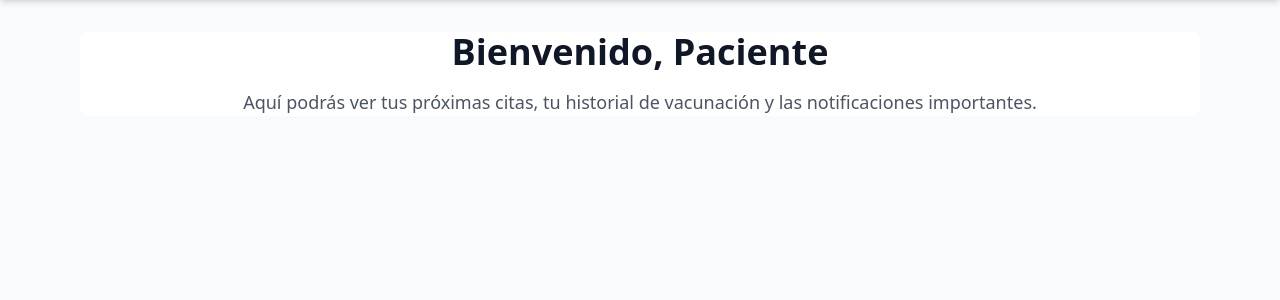
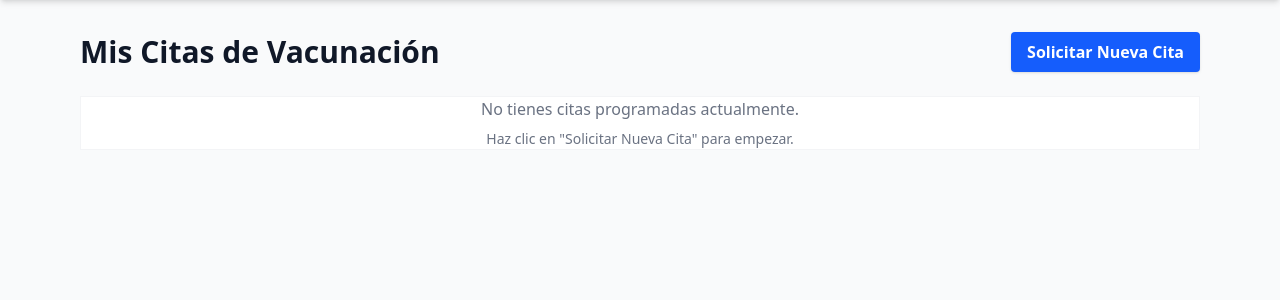
Before and after one commit to kh12v/disenio_software_grupo7, a Flask app: page /patient_dashboard in a window 1280 px wide. Shown: the part 65-365 px from the top of the page. Run offline with Flask 3, Linux system fonts and the light colour scheme; a user stored in the database is signed in.

Commit message:
appointments

```diff
--- a/tuvacunaApp/app/models.py
+++ b/tuvacunaApp/app/models.py
@@ -90,6 +90,9 @@ class EspecialistaSalud(db.Model):
     nombres = db.Column(db.String(100))
     apellidos = db.Column(db.String(100))
     especialidad = db.Column(db.String(100))
+    centro_id = db.Column(db.Integer, db.ForeignKey('centro_vacunacion.id'))
+
+    centro = db.relationship('CentroVacunacion', backref=db.backref('especialistas', lazy=True))
 
 class Vacunacion(db.Model):
     id = db.Column(db.Integer, primary_key=True)
--- a/tuvacunaApp/app/routes.py
+++ b/tuvacunaApp/app/routes.py
@@ -1,50 +1,107 @@
 from flask import render_template, redirect, url_for, flash, request, session
 from app import app, db
-from app.models import Persona, Organizador, EspecialistaSalud, Paciente
+from app.models import Persona, Organizador, EspecialistaSalud, Paciente, Campana, CentroVacunacion, Cita
 from flask_login import current_user, login_user, logout_user, login_required
 from urllib.parse import urlsplit
 import re
+from datetime import datetime
 
 @app.route('/')
 @app.route('/index')
-@login_required
 def index():
-    return render_template('index.html', title='Inicio')
+    if not current_user.is_authenticated:
+        return redirect(url_for('login'))
+
+    role = session.get('role')
+    if role == 'organizador':
+        return redirect(url_for('organizador_dashboard'))
+    elif role == 'especialista':
+        return redirect(url_for('especialista_dashboard'))
+    else:
+        return redirect(url_for('patient_dashboard'))
 
 @app.route('/campaigns')
 def campaigns():
-    campaigns = [
-        {
-            'name': 'Campaña de invierno',
-            'description': 'Vacunación contra influenza para adultos mayores y personas de riesgo.',
-            'start_date': '2026-07-01',
-            'end_date': '2026-07-31',
-            'status': 'Activa',
-            'registered_people_count': 842
-        },
-        {
-            'name': 'Campaña escolar',
-            'description': 'Aplicación de vacunas para estudiantes del sistema escolar municipal.',
-            'start_date': '2026-08-10',
-            'end_date': '2026-08-20',
-            'status': 'Próximamente',
-            'registered_people_count': 324
-        },
-        {
-            'name': 'Campaña comunitaria',
-            'description': 'Atención en centros comunales para la vacunación de la comunidad.',
-            'start_date': '2026-09-01',
-            'end_date': '2026-09-15',
-            'status': 'Programada',
-            'registered_people_count': 118
-        }
-    ]
+    campaigns_data = Campana.query.all()
+    # Format dates as strings for the template
+    formatted_campaigns = []
+    for c in campaigns_data:
+        formatted_campaigns.append({
+            'name': c.nombre_campana,
+            'description': f'Enfermedad objetivo: {c.enfermedad_objetivo}. Población: {c.poblacion_objetivo}',
+            'start_date': c.fecha_inicio.strftime('%Y-%m-%d'),
+            'end_date': c.fecha_fin.strftime('%Y-%m-%d'),
+            'status': 'Activa' if c.fecha_inicio <= datetime.now().date() <= c.fecha_fin else 'Programada' if c.fecha_inicio > datetime.now().date() else 'Finalizada',
+            'registered_people_count': 0 # Mock count for now
+        })
     return render_template(
         'campaigns.html',
         title='Campañas de vacunación',
-        campaigns=campaigns
+        campaigns=formatted_campaigns
     )
 
+@app.route('/request_appointment', methods=['GET', 'POST'])
+@login_required
+def request_appointment():
+    if session.get('role') != 'patient':
+        flash('Debes ingresar como paciente para solicitar una cita.')
+        return redirect(url_for('index'))
+
+    campanas = Campana.query.all()
+    centros = CentroVacunacion.query.all()
+
+    # Simulated dates/times as requested
+    horarios_simulados = [
+        {'fecha': '2026-07-02', 'hora': '16:00'},
+        {'fecha': '2026-07-03', 'hora': '10:00'},
+        {'fecha': '2026-07-04', 'hora': '14:30'}
+    ]
+
+    # Get booked appointments to pass to frontend
+    citas_agendadas = Cita.query.all()
+    citas_ocupadas_por_centro = {}
+    for c in citas_agendadas:
+        centro_id_str = str(c.centro_id)
+        if centro_id_str not in citas_ocupadas_por_centro:
+            citas_ocupadas_por_centro[centro_id_str] = []
+        citas_ocupadas_por_centro[centro_id_str].append(f"{c.fecha.strftime('%Y-%m-%d')} {c.hora.strftime('%H:%M')}")
+
+    if request.method == 'POST':
+        centro_id = request.form.get('centro_id')
+        horario_seleccionado = request.form.get('horario')
+
+        if not centro_id or not horario_seleccionado:
+            flash('Por favor completa todos los campos.')
+            return redirect(url_for('request_appointment'))
+
+        fecha_str, hora_str = horario_seleccionado.split(' ')
+        fecha_obj = datetime.strptime(fecha_str, '%Y-%m-%d').date()
+        hora_obj = datetime.strptime(hora_str, '%H:%M').time()
+
+        # Check if already booked
+        cita_existente = Cita.query.filter_by(centro_id=centro_id, fecha=fecha_obj, hora=hora_obj).first()
+        if cita_existente:
+            flash('Lo sentimos, este horario ya está reservado para el centro seleccionado.')
+            return redirect(url_for('request_appointment'))
+
+        paciente = Paciente.query.filter_by(rut=current_user.rut).first()
+        especialista = EspecialistaSalud.query.filter_by(centro_id=centro_id).first()
+
+        nueva_cita = Cita(
+            fecha=fecha_obj,
+            hora=hora_obj,
+            estado_cita='Pendiente',
+            centro_id=centro_id,
+            paciente_id=paciente.id,
+            especialista_id=especialista.id if especialista else None
+        )
+        db.session.add(nueva_cita)
+        db.session.commit()
+
+        flash('¡Cita solicitada exitosamente!')
+        return redirect(url_for('patient_dashboard'))
+
+    return render_template('request_appointment.html', title='Solicitar Cita', campanas=campanas, centros=centros, horarios=horarios_simulados, citas_ocupadas_por_centro=citas_ocupadas_por_centro)
 @app.route('/login', methods=['GET', 'POST'])
 def login():
     if current_user.is_authenticated:
@@ -117,7 +174,12 @@ def choose_role():
 @app.route('/patient_dashboard')
 @login_required
 def patient_dashboard():
-    return render_template('patient_dashboard.html', title='Panel de Paciente')
+    paciente = Paciente.query.filter_by(rut=current_user.rut).first()
+    citas = []
+    if paciente:
+        citas = Cita.query.filter_by(paciente_id=paciente.id).all()
+
+    return render_template('patient_dashboard.html', title='Panel de Paciente', citas=citas)
 
 @app.route('/especialista_dashboard')
 @login_required
--- a/tuvacunaApp/app/templates/patient_dashboard.html
+++ b/tuvacunaApp/app/templates/patient_dashboard.html
@@ -3,9 +3,47 @@
 {% block content %}
 <div class="max-w-7xl mx-auto py-6 sm:px-6 lg:px-8">
     <div class="px-4 py-6 sm:px-0">
-        <div class="border-4 border-dashed border-gray-200 rounded-lg h-96 flex flex-col items-center justify-center bg-white p-8">
-            <h1 class="text-4xl font-bold text-gray-800 mb-4">Bienvenido, Paciente</h1>
-            <p class="text-lg text-gray-600 text-center">Aquí podrás ver tus próximas citas, tu historial de vacunación y las notificaciones importantes.</p>
+        <div class="flex justify-between items-center mb-6">
+            <h1 class="text-3xl font-bold text-gray-900">Mis Citas de Vacunación</h1>
+            <a href="{{ url_for('request_appointment') }}" class="btn-primary bg-blue-600 hover:bg-blue-500 focus:ring-blue-500 py-2 px-4 rounded text-white font-bold shadow-sm">
+                Solicitar Nueva Cita
+            </a>
+        </div>
+
+        <div class="bg-white shadow overflow-hidden sm:rounded-md border border-gray-100">
+            {% if citas %}
+            <ul class="divide-y divide-gray-200">
+                {% for cita in citas %}
+                <li>
+                    <div class="px-4 py-4 sm:px-6 flex items-center justify-between">
+                        <div class="flex flex-col">
+                            <p class="text-sm font-medium text-blue-600 truncate">
+                                {{ cita.centro.nombre_centro }}
+                            </p>
+                            <p class="mt-2 flex items-center text-sm text-gray-500">
+                                {{ cita.centro.direccion }}
+                            </p>
+                        </div>
+                        <div class="flex flex-col items-end">
+                            <div class="flex items-center space-x-2">
+                                <span class="px-2 inline-flex text-xs leading-5 font-semibold rounded-full bg-yellow-100 text-yellow-800">
+                                    {{ cita.estado_cita }}
+                                </span>
+                            </div>
+                            <div class="mt-2 text-sm text-gray-500">
+                                <p>Fecha: <span class="font-bold text-gray-700">{{ cita.fecha.strftime('%d/%m/%Y') }}</span> a las <span class="font-bold text-gray-700">{{ cita.hora.strftime('%H:%M') }}</span></p>
+                            </div>
+                        </div>
+                    </div>
+                </li>
+                {% endfor %}
+            </ul>
+            {% else %}
+            <div class="p-8 text-center text-gray-500">
+                <p>No tienes citas programadas actualmente.</p>
+                <p class="mt-2 text-sm">Haz clic en "Solicitar Nueva Cita" para empezar.</p>
+            </div>
+            {% endif %}
         </div>
     </div>
 </div>
--- a/tuvacunaApp/run.py
+++ b/tuvacunaApp/run.py
@@ -1,9 +1,25 @@
 from app import app, db
-from app.models import Persona, Organizador, EspecialistaSalud, Paciente
+from app.models import Persona, Organizador, EspecialistaSalud, Paciente, Campana, CentroVacunacion
 
 if __name__ == '__main__':
     with app.app_context():
         db.create_all()
+
+        from datetime import date
+
+        # Seed default campaigns
+        if not Campana.query.first():
+            c1 = Campana(nombre_campana='Campaña de invierno', enfermedad_objetivo='Influenza', fecha_inicio=date(2026, 7, 1), fecha_fin=date(2026, 7, 31), poblacion_objetivo='Adultos mayores')
+            c2 = Campana(nombre_campana='Campaña escolar', enfermedad_objetivo='Sarampión', fecha_inicio=date(2026, 8, 10), fecha_fin=date(2026, 8, 20), poblacion_objetivo='Estudiantes')
+            db.session.add_all([c1, c2])
+            db.session.commit()
+
+        # Seed default centers
+        if not CentroVacunacion.query.first():
+            cv1 = CentroVacunacion(nombre_centro='Hospital Central', direccion='Av. Principal 123', tipo_financiamiento='Público', capacidad_atencion=100, horario_atencion='08:00 - 18:00')
+            cv2 = CentroVacunacion(nombre_centro='Cesfam Norte', direccion='Calle Norte 456', tipo_financiamiento='Público', capacidad_atencion=50, horario_atencion='09:00 - 17:00')
+            db.session.add_all([cv1, cv2])
+            db.session.commit()
 
         # Seed default users
         default_users = [
@@ -19,15 +35,15 @@ if __name__ == '__main__':
                 persona.set_clave_unica(u_data['password'])
                 db.session.add(persona)
 
-                # Everyone is registered as a patient by default
-                paciente = Paciente(rut=u_data['rut'], nombres=u_data['nombre'], correo=f"{u_data['role']}@example.com")
+                paciente = Paciente(rut=u_data['rut'], nombres=u_data['nombre'], correo=f"{u_data['role'].replace(' ', '_')}@example.com")
                 db.session.add(paciente)
 
                 if u_data['role'] == 'administrator':
                     organizador = Organizador(rut=u_data['rut'], nombres=u_data['nombre'], cargo='Administrador Principal')
                     db.session.add(organizador)
                 elif u_data['role'] == 'healthcare provider':
-                    especialista = EspecialistaSalud(rut=u_data['rut'], nombres=u_data['nombre'], especialidad='Medicina General')
+                    centro_prueba = CentroVacunacion.query.first()
+                    especialista = EspecialistaSalud(rut=u_data['rut'], nombres=u_data['nombre'], especialidad='Medicina General', centro_id=centro_prueba.id if centro_prueba else None)
                     db.session.add(especialista)
 
         db.session.commit()
```
Also changed, not shown: tuvacunaApp/app/templates/index.html (deleted, +0 -23 lines), tuvacunaApp/app/templates/request_appointment.html (added, +92 -0 lines).
